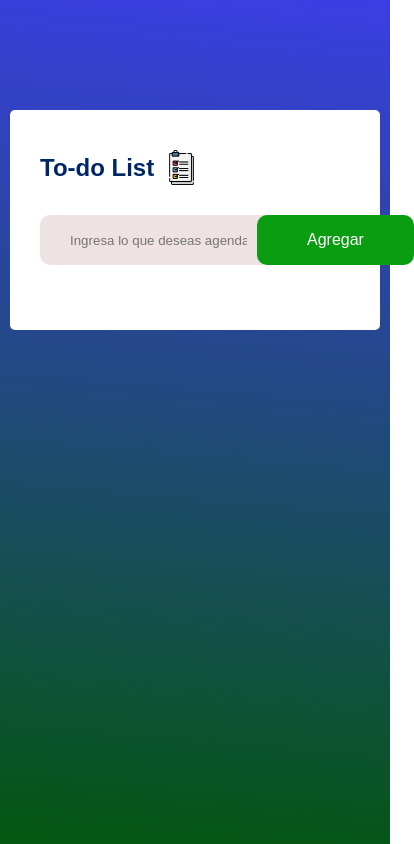
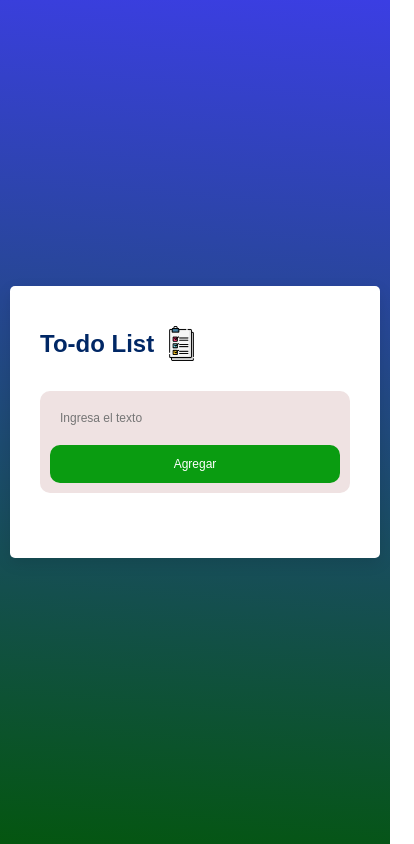
Before and after one commit to AlexisY25/To-Do-List, a plain HTML site: page index.html in a window 390 px wide. Shown: the whole page, 414 px wide, since content can reach past the window. Drawn offline with Linux system fonts and the light colour scheme.

Commit message:
corrigiendo el responsive

```diff
--- a/index.css
+++ b/index.css
@@ -1,43 +1,48 @@
-*{
+* {
     margin: 0;
     padding: 0;
     box-sizing: border-box;
     font-family: Arial, Helvetica, sans-serif;
 }
 
-.container{
+.container {
     min-height: 100vh;
     background: linear-gradient(185deg, #3b3ee3, #045610);
     padding: 10px;
+    display: flex;
+    justify-content: center;
+    align-items: center;
 }
 
-.todo-app{
+.todo-app {
     width: 100%;
     max-width: 545px;
     background-color: #fff;
-    margin: 100px auto;
     padding: 40px 30px;
     border-radius: 5px;
+    margin: 20px auto;
+    box-shadow: 0 5px 15px rgba(0, 0, 0, 0.1);
+    transition: box-shadow 0.3s ease;
 }
 
-.todo-app h2{
+.todo-app:hover {
+    box-shadow: 0 10px 20px rgba(0, 0, 0, 0.2);
+}
+
+.todo-app h2 {
     color: #002765;
     display: flex;
     align-items: center;
     margin-bottom: 30px;
+    flex-wrap: wrap; /* Para que el texto y la imagen puedan ajustarse en pantallas pequeñas */
 }
 
-.todo-app h2 img{
+.todo-app h2 img {
     width: 35px;
     margin-left: 10px;
-
 }
 
-.todo-app:hover{
-    box-shadow: 1px 2px 2px 3px black;
-}
-
-.row{
+.row {
     display: flex;
     align-items: center;
     justify-content: space-between;
@@ -45,41 +50,47 @@
     border-radius: 10px;
     padding-left: 20px;
     margin-bottom: 25px;
+    gap: 10px; /* Añade un espacio entre el input y el botón */
 }
 
-input{
-    flex: none;
+input {
+    flex: 1; /* El input ocupará todo el espacio disponible */
     border: none;
     background: transparent;
     padding: 10px;
-    font-weight: 14px;
+    font-size: 14px;
+    min-width: 0; /* Aseguramos que el input no se desborde en pantallas pequeñas */
 }
 
-button{
+button {
     border: none;
     outline: none;
-    padding: 16px 50px;
+    padding: 16px 30px; /* Ajuste el padding */
     color: #fff;
     font-size: 16px;
     cursor: pointer;
     background-color: #0a9c11;
     border-radius: 10px;
+    white-space: nowrap; /* Evita que el texto del botón se desborde */
+    flex-shrink: 0; /* Asegura que el botón mantenga su tamaño y no se reduzca */
 }
 
-button:hover{
+
+button:hover {
     background-color: #068051;
 }
 
-ul li{
+ul li {
     list-style: none;
     font-size: 17px;
     padding: 12px 8px 12px 50px;
     user-select: none;
     cursor: pointer;
     position: relative;
+    word-wrap: break-word; /* Para que el texto largo se ajuste */
 }
 
-ul li::before{
+ul li::before {
     content: '';
     position: absolute;
     height: 28px;
@@ -92,17 +103,17 @@ ul li::before{
     left: 16px;
 }
 
-ul li.checked{
+ul li.checked {
     color: #555;
     text-decoration: line-through;
 }
 
-ul li.checked::before{
+ul li.checked::before {
     color: #666;
     background-image: url(img/checked.png);
 }
 
-ul li span{
+ul li span {
     position: absolute;
     right: 0;
     top: 5px;
@@ -115,10 +126,45 @@ ul li span{
     border-radius: 50%;
 }
 
-ul li span:hover{
+ul li span:hover {
     background-color: #f3f3f3;
 }
 
-#input-box:focus{
+#input-box:focus {
     outline: none;
 }
+
+@media (max-width: 768px) {
+    .row {
+        flex-direction: column; /* Cambia la dirección del input y botón en pantallas más pequeñas */
+        align-items: stretch; /* Los elementos ocuparán todo el ancho disponible */
+        padding: 10px;
+        gap: 15px; /* Más espacio entre el input y el botón */
+    }
+
+    button {
+        padding: 14px 20px; /* Ajustar el tamaño del botón */
+        font-size: 14px;
+    }
+
+    input {
+        font-size: 13px; /* Reducir el tamaño del texto del input */
+        padding: 12px;
+    }
+}
+
+@media (max-width: 480px) {
+    .row {
+        gap: 10px; /* Un poco menos de espacio entre input y botón en pantallas muy pequeñas */
+    }
+
+    button {
+        padding: 12px 15px; /* Botón más pequeño en pantallas muy pequeñas */
+        font-size: 12px;
+    }
+
+    input {
+        font-size: 12px; /* Texto más pequeño en el input */
+        padding: 10px;
+    }
+}
--- a/index.html
+++ b/index.html
@@ -11,7 +11,7 @@
         <div class="todo-app">
             <h2>To-do List <img src="img/notas.png" alt=""></h2>
             <div class="row">
-                <input type="text" id="input-box" placeholder="Ingresa lo que deseas agendar">
+                <input type="text" id="input-box" placeholder="Ingresa el texto">
                 <button onclick="addTask()">Agregar</button>
             </div>
             <ul id="list-container">
```
